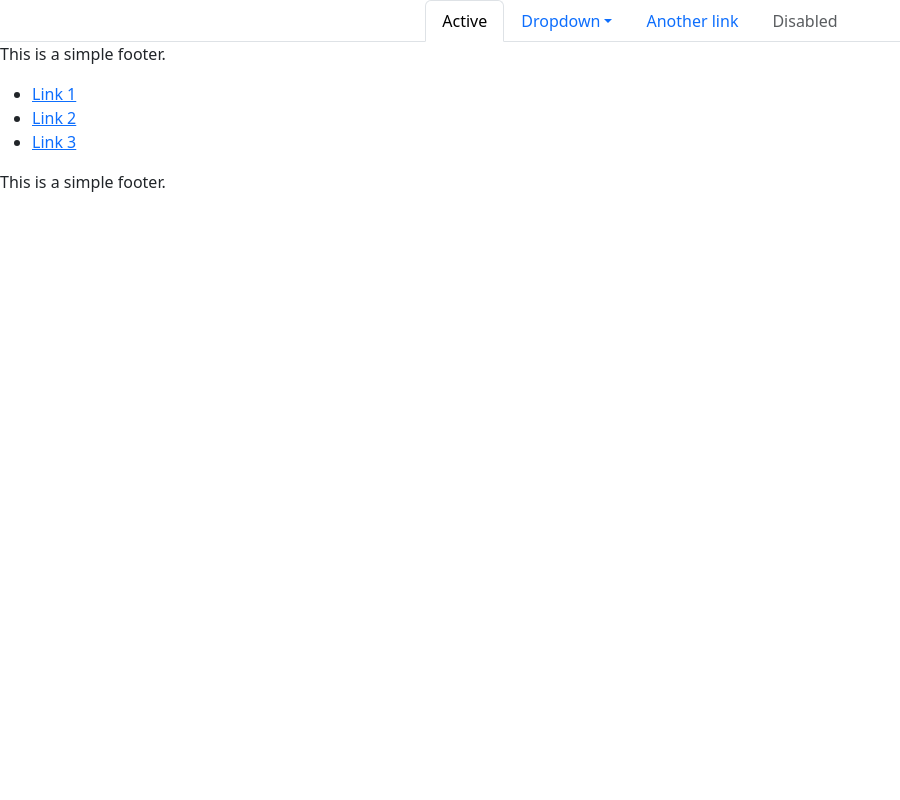
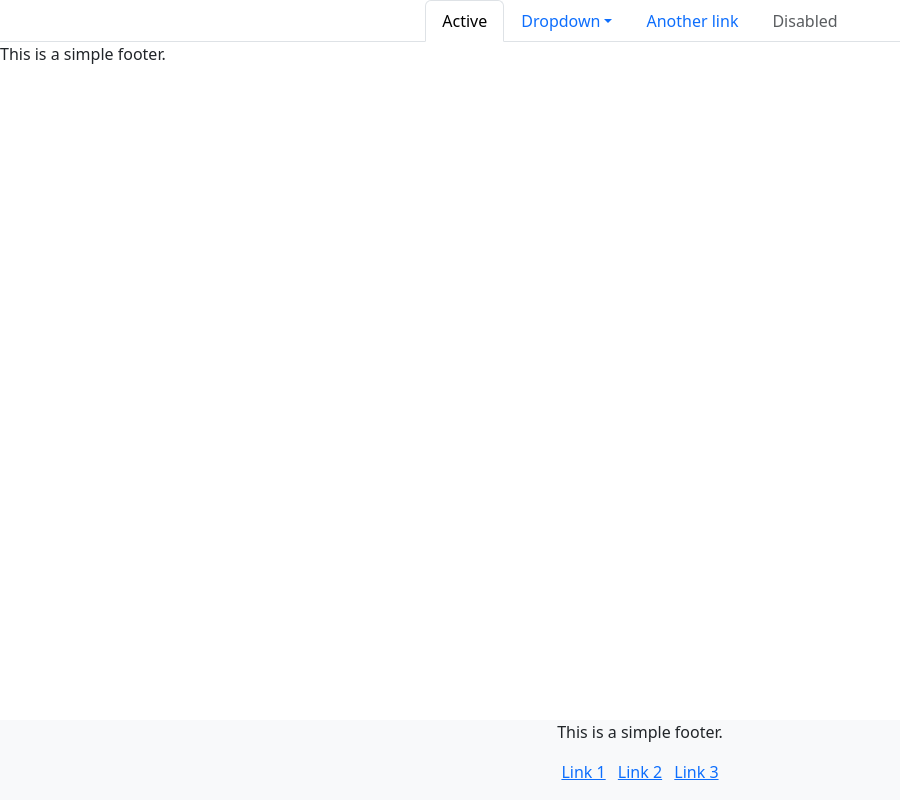
Before and after one commit to DabLivius/MyPersonalRecords.v2PW2024, a plain HTML site: page index.html in a window 1280 px wide. Shown: the whole page, without its empty margins (0-900 px from the left). Drawn offline with nearby package versions, Linux system fonts and the light colour scheme.

Commit message:
Update footer styling and links

```diff
--- a/index.html
+++ b/index.html
@@ -49,12 +49,12 @@
       <!-- place navbar here -->
     </header>
     <main></main>
-    <footer>
+    <footer class="fixed-bottom bg-light text-center">
       <p>This is a simple footer.</p>
-      <ul>
-        <li><a href="#">Link 1</a></li>
-        <li><a href="#">Link 2</a></li>
-        <li><a href="#">Link 3</a></li>
+      <ul class="list-inline">
+        <li class="list-inline-item"><a href="#">Link 1</a></li>
+        <li class="list-inline-item"><a href="#">Link 2</a></li>
+        <li class="list-inline-item"><a href="#">Link 3</a></li>
       </ul>
     </footer>
     <footer>
```
